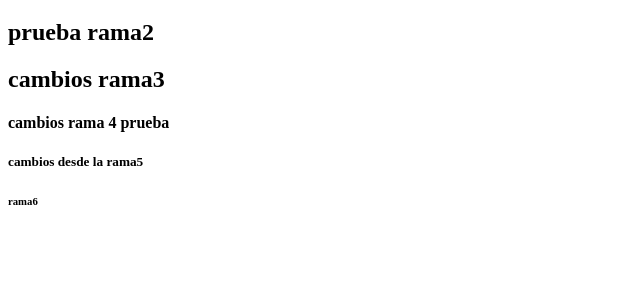
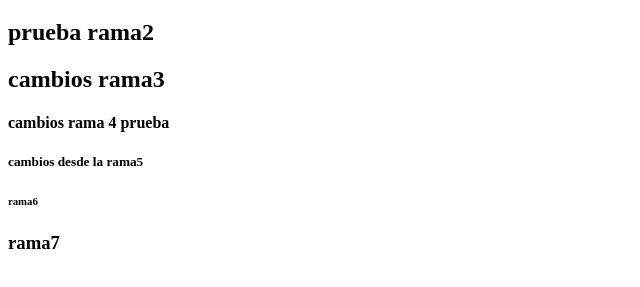
Before and after one commit to noemarco7/Entrega_Pract1_GIT, a plain HTML site: page index.html in a window 1280 px wide. Shown: the part 61-348 px from the top of the page, without its empty margins (0-640 px from the left). Drawn offline with Linux system fonts and the light colour scheme.

Commit message:
subida cambios rama 7

```diff
--- a/index.html
+++ b/index.html
@@ -25,5 +25,7 @@
 
         <h6>rama6</h6>
 
+        <h3>rama7</h3>
+
     </body>
 </html>
```
